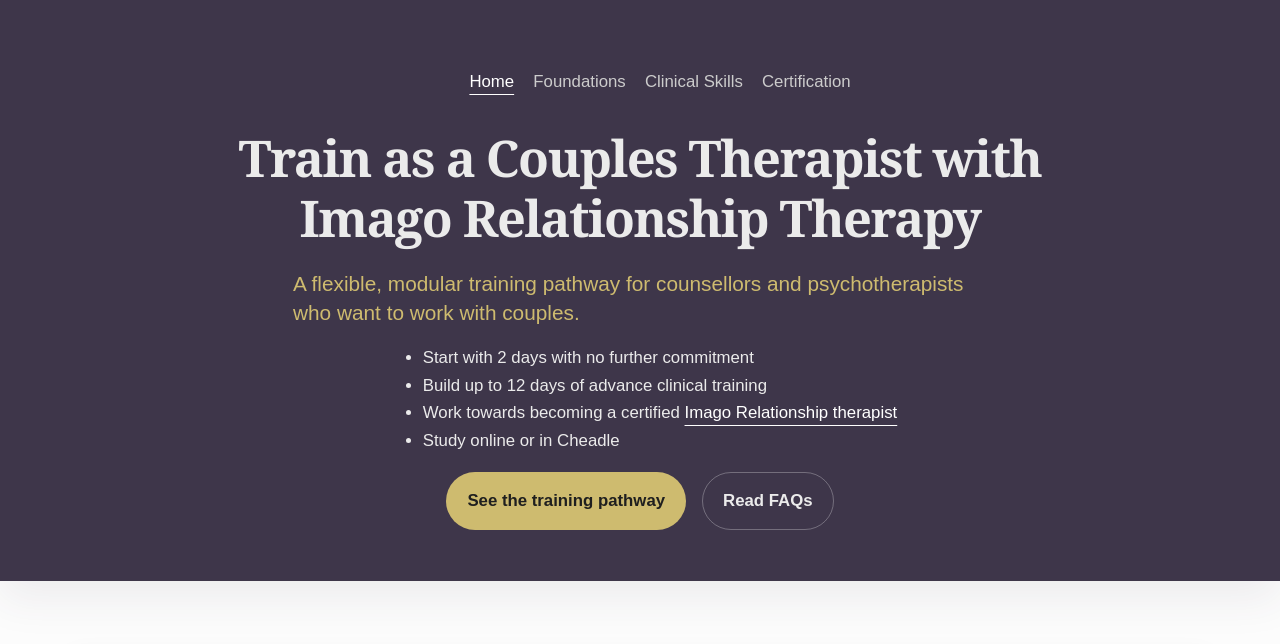
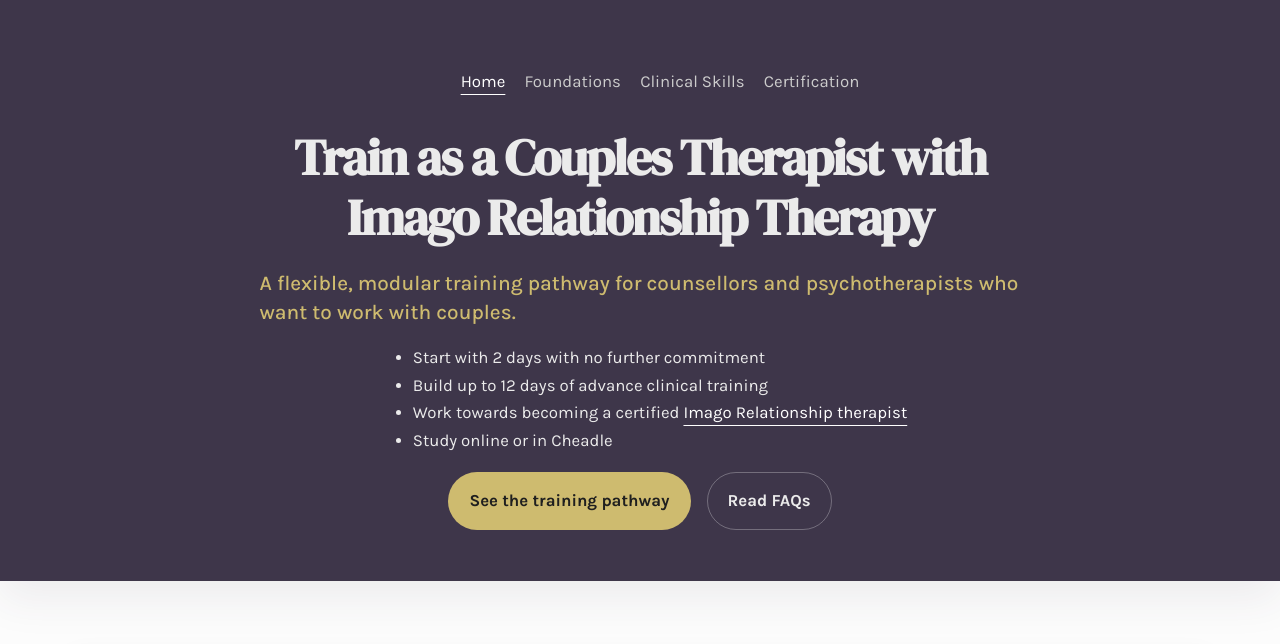
Before and after one commit to DavidWaumsley/imago-training, a plain HTML site: page index.html in a window 1280 px wide. Shown: the top 644 px of the page. Drawn offline with Linux system fonts and the light colour scheme.

Commit message:
font issue

```diff
--- a/index.html
+++ b/index.html
@@ -5,6 +5,10 @@
   <meta name="viewport" content="width=device-width, initial-scale=1" />
   <title>Train as a Couples Therapist with Imago Relationship Therapy</title>
   <link rel="stylesheet" href="./public/css/style.css">
+  <link rel="preconnect" href="https://fonts.googleapis.com">
+  <link rel="preconnect" href="https://fonts.gstatic.com" crossorigin>
+  <link href="https://fonts.googleapis.com/css2?family=DM+Serif+Display:ital@0;1&family=Karla:wght@400;500;600;700&display=swap" rel="stylesheet">
+
   <meta
     name="description"
     content="A modular 12-day Imago Relationship Therapy training pathway for counsellors and psychotherapists, available online or in person."
```
Also changed, not shown: clinical-skills/index.html (+0 -1 lines), foundations/index.html (+0 -2 lines).
